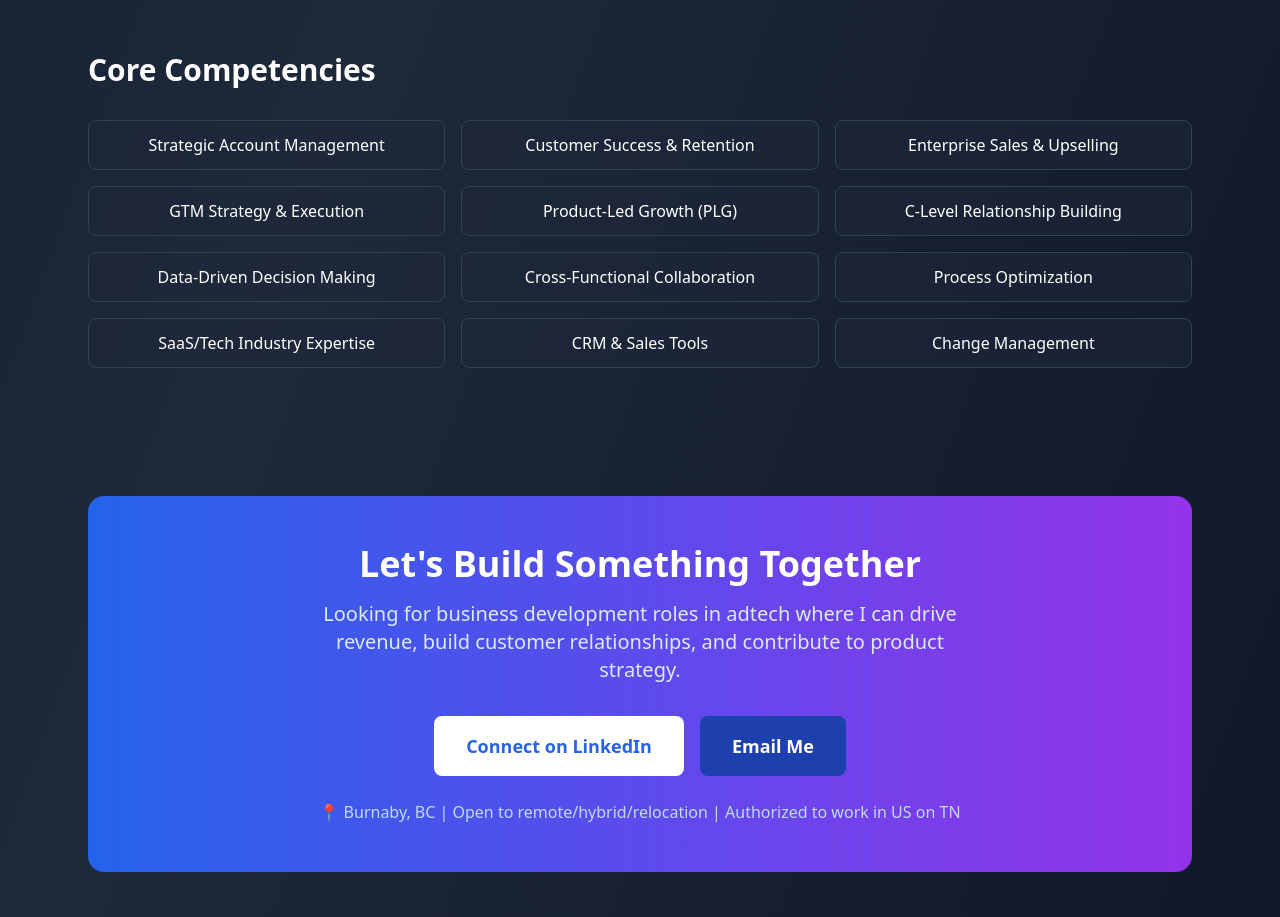
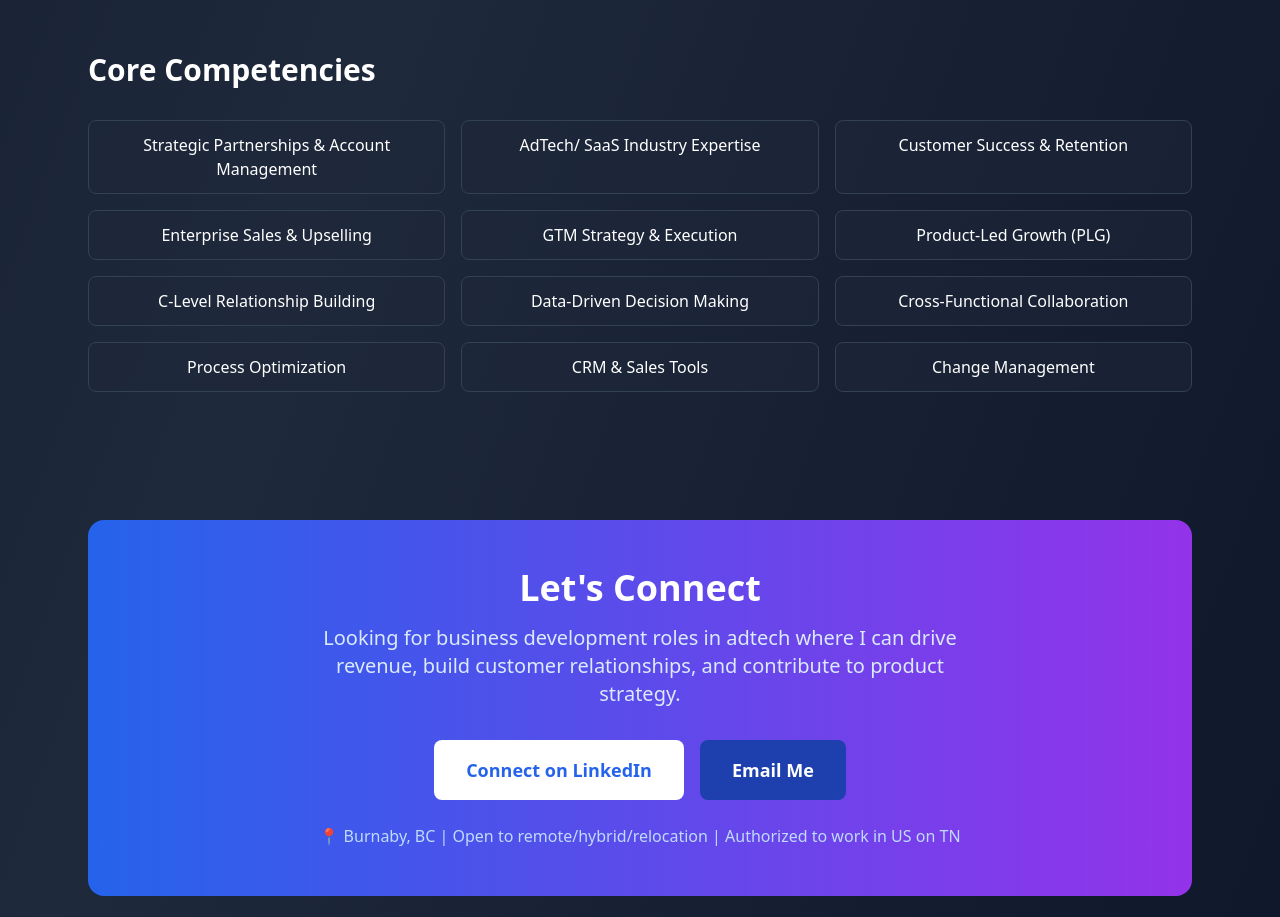
Before and after one commit to nimitworkofficial-creator/portfolio-html, a plain HTML site: page index.html in a window 1280 px wide. Shown: the part 2460-3377 px from the top of the page. Drawn offline with nearby package versions, Linux system fonts and the light colour scheme.

Commit message:
Update index.html
Final V3

```diff
--- a/index.html
+++ b/index.html
@@ -245,7 +245,8 @@
     <div class="max-w-6xl mx-auto px-6 py-16">
         <h2 class="text-3xl font-bold mb-8">Core Competencies</h2>
         <div class="grid md:grid-cols-2 lg:grid-cols-3 gap-4">
-            <div class="px-4 py-3 bg-slate-800/50 rounded-lg border border-slate-700 text-center">Strategic Account Management</div>
+            <div class="px-4 py-3 bg-slate-800/50 rounded-lg border border-slate-700 text-center">Strategic Partnerships & Account Management</div>
+            <div class="px-4 py-3 bg-slate-800/50 rounded-lg border border-slate-700 text-center">AdTech/ SaaS Industry Expertise</div>
             <div class="px-4 py-3 bg-slate-800/50 rounded-lg border border-slate-700 text-center">Customer Success & Retention</div>
             <div class="px-4 py-3 bg-slate-800/50 rounded-lg border border-slate-700 text-center">Enterprise Sales & Upselling</div>
             <div class="px-4 py-3 bg-slate-800/50 rounded-lg border border-slate-700 text-center">GTM Strategy & Execution</div>
@@ -254,7 +255,6 @@
             <div class="px-4 py-3 bg-slate-800/50 rounded-lg border border-slate-700 text-center">Data-Driven Decision Making</div>
             <div class="px-4 py-3 bg-slate-800/50 rounded-lg border border-slate-700 text-center">Cross-Functional Collaboration</div>
             <div class="px-4 py-3 bg-slate-800/50 rounded-lg border border-slate-700 text-center">Process Optimization</div>
-            <div class="px-4 py-3 bg-slate-800/50 rounded-lg border border-slate-700 text-center">SaaS/Tech Industry Expertise</div>
             <div class="px-4 py-3 bg-slate-800/50 rounded-lg border border-slate-700 text-center">CRM & Sales Tools</div>
             <div class="px-4 py-3 bg-slate-800/50 rounded-lg border border-slate-700 text-center">Change Management</div>
         </div>
@@ -263,7 +263,7 @@
     <!-- CTA -->
     <div class="max-w-6xl mx-auto px-6 py-16">
         <div class="bg-gradient-to-r from-blue-600 to-purple-600 rounded-2xl p-12 text-center">
-            <h2 class="text-4xl font-bold mb-4">Let's Build Something Together</h2>
+            <h2 class="text-4xl font-bold mb-4">Let's Connect</h2>
             <p class="text-xl text-blue-100 mb-8 max-w-2xl mx-auto">
                 Looking for business development roles in adtech where I can drive revenue,
                 build customer relationships, and contribute to product strategy.
```
